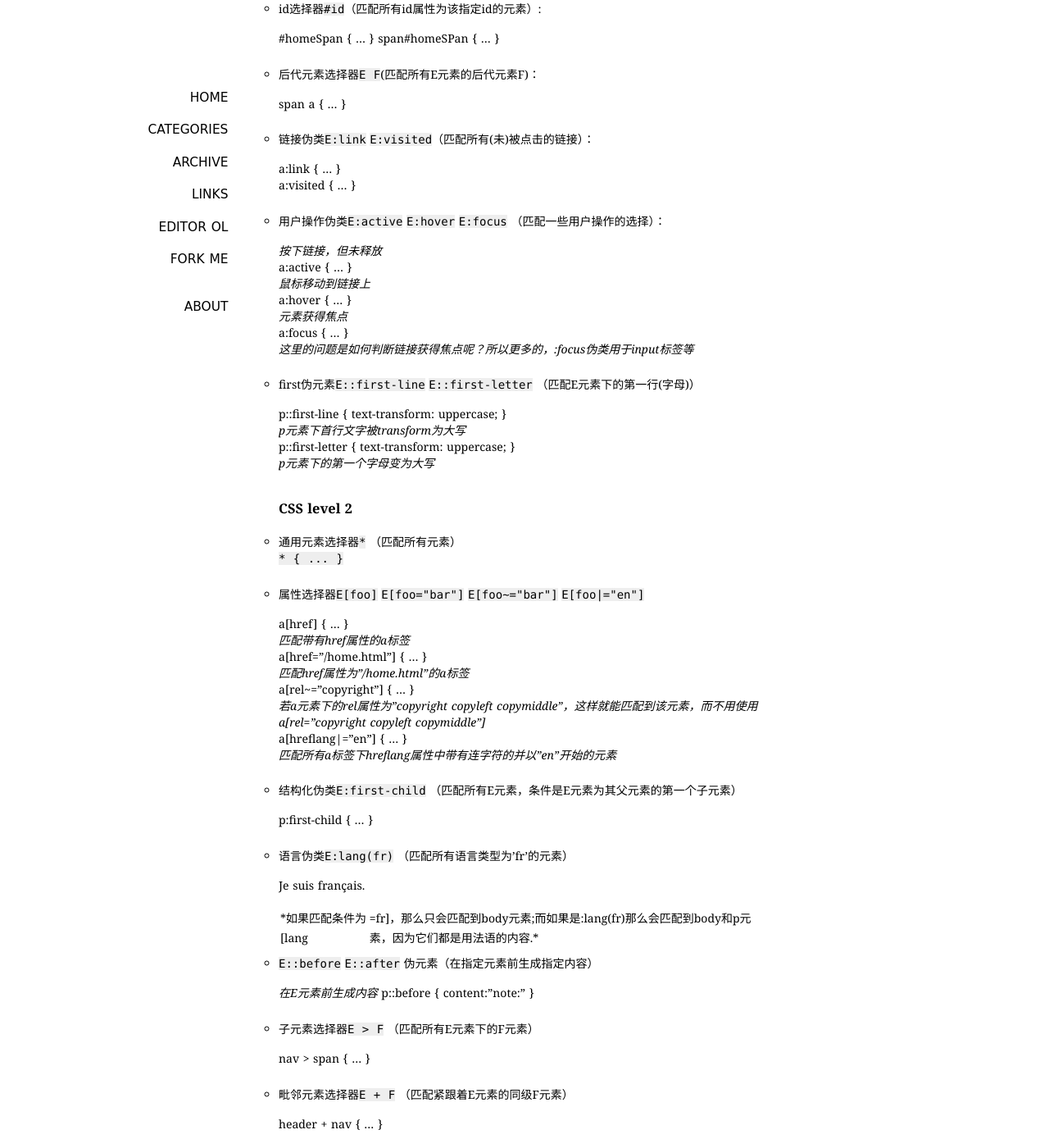
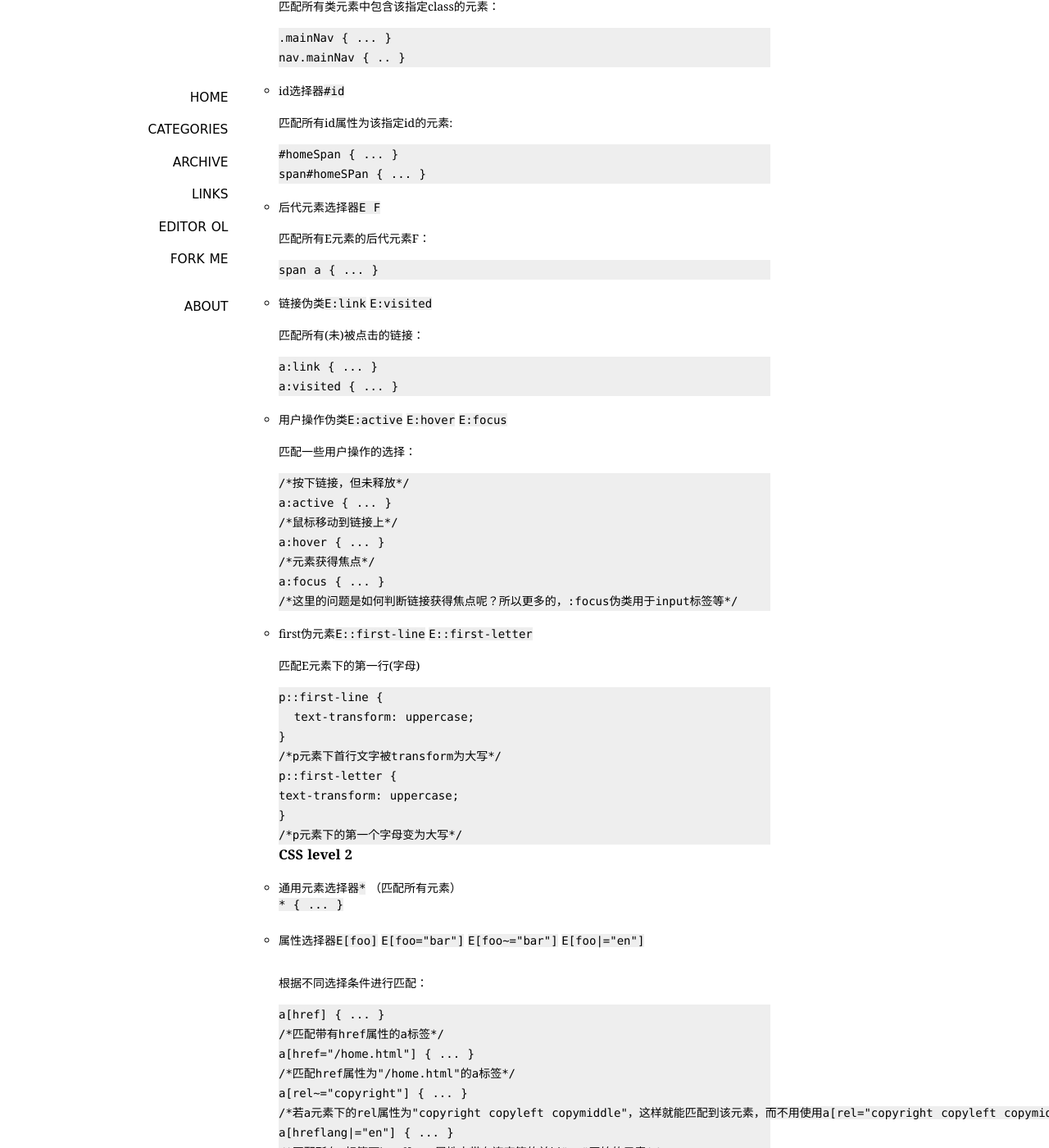
Before and after one commit to SFantasy/blog, a Jekyll site: the page built from _posts/2013-3-14-css-selector-note.markdown, in a window 1280 px wide and 1400 px high, scrolled down 1129 px. Shown: the whole window at 82% size. Built offline with Jekyll 4.4.1, drawn with Linux system fonts in a browser that asks for light colours; Markdown is read by kramdown in place of the engine named in the settings; comment, search, counter and statistics services are not loaded; some of the changed text lies outside the part shown.

Commit message:
Update 2013-3-14-css-selector-note.markdown

```diff
--- a/_posts/2013-3-14-css-selector-note.markdown
+++ b/_posts/2013-3-14-css-selector-note.markdown
@@ -38,49 +38,63 @@ categories: Front-end-Dev
 
 ### CSS level1：
 
-* 标签选择器`E`（匹配所有使用该标签的元素）:
+* 标签选择器`E`
+
+匹配所有使用该标签的元素:
 
     h2 { ... }
 
-* class选择器`.class`（匹配所有类元素中包含该指定class的元素）：
+* class选择器`.class`
+
+匹配所有类元素中包含该指定class的元素：
 
     .mainNav { ... }
     nav.mainNav { .. }
 
-* id选择器`#id`（匹配所有id属性为该指定id的元素）:
+* id选择器`#id`
+
+匹配所有id属性为该指定id的元素:
 
     #homeSpan { ... }
-	span#homeSPan { ... }
+    span#homeSPan { ... }
 
-* 后代元素选择器`E F`(匹配所有E元素的后代元素F)：
+* 后代元素选择器`E F`
+
+匹配所有E元素的后代元素F：
 
     span a { ... }
 
-* 链接伪类`E:link` `E:visited`（匹配所有(未)被点击的链接）：
+* 链接伪类`E:link` `E:visited`
+
+匹配所有(未)被点击的链接：
 
     a:link { ... }
-	a:visited { ... }
+    a:visited { ... }
 
-* 用户操作伪类`E:active` `E:hover` `E:focus` （匹配一些用户操作的选择）：
+* 用户操作伪类`E:active` `E:hover` `E:focus`
 
-    *按下链接，但未释放*
+匹配一些用户操作的选择：
+
+    /*按下链接，但未释放*/
     a:active { ... }
-	*鼠标移动到链接上*
-	a:hover { ... }
-	*元素获得焦点*
-	a:focus { ... }
-	*这里的问题是如何判断链接获得焦点呢？所以更多的，:focus伪类用于input标签等*
+    /*鼠标移动到链接上*/
+    a:hover { ... }
+    /*元素获得焦点*/
+    a:focus { ... }
+    /*这里的问题是如何判断链接获得焦点呢？所以更多的，:focus伪类用于input标签等*/
 
-* first伪元素`E::first-line` `E::first-letter` （匹配E元素下的第一行(字母)）
+* first伪元素`E::first-line` `E::first-letter`
+
+匹配E元素下的第一行(字母)
 
     p::first-line {
-	  text-transform: uppercase;
-	}
-	*p元素下首行文字被transform为大写*
-	p::first-letter {
-	  text-transform: uppercase;
-	}
-	*p元素下的第一个字母变为大写*
+      text-transform: uppercase;
+    }
+    /*p元素下首行文字被transform为大写*/
+    p::first-letter {
+    text-transform: uppercase;
+    }
+    /*p元素下的第一个字母变为大写*/
 
 
 ### CSS level 2
@@ -90,38 +104,50 @@ categories: Front-end-Dev
 
 * 属性选择器`E[foo]` `E[foo="bar"]` `E[foo~="bar"]` `E[foo|="en"]`
 
+根据不同选择条件进行匹配：
+
     a[href] { ... }
-	*匹配带有href属性的a标签*
-	a[href="/home.html"] { ... }
-    *匹配href属性为"/home.html"的a标签*
-	a[rel~="copyright"] { ... }
-	*若a元素下的rel属性为"copyright copyleft copymiddle"，这样就能匹配到该元素，而不用使用a[rel="copyright copyleft copymiddle"]*
-	a[hreflang|="en"] { ... }
-	*匹配所有a标签下hreflang属性中带有连字符的并以"en"开始的元素*
+    /*匹配带有href属性的a标签*/
+    a[href="/home.html"] { ... }
+    /*匹配href属性为"/home.html"的a标签*/
+    a[rel~="copyright"] { ... }
+    /*若a元素下的rel属性为"copyright copyleft copymiddle"，这样就能匹配到该元素，而不用使用a[rel="copyright copyleft copymiddle"]*/
+    a[hreflang|="en"] { ... }
+    /*匹配所有a标签下hreflang属性中带有连字符的并以"en"开始的元素*/
 
-* 结构化伪类`E:first-child` （匹配所有E元素，条件是E元素为其父元素的第一个子元素）
+* 结构化伪类`E:first-child`
+
+匹配所有E元素，条件是E元素为其父元素的第一个子元素
 
     p:first-child { ... }
 
-* 语言伪类`E:lang(fr)` （匹配所有语言类型为'fr'的元素）
+* 语言伪类`E:lang(fr)`
+
+匹配所有语言类型为'fr'的元素
 
     <body lang=fr>
-	  <p>Je suis français.</p>
+      <p>Je suis français.</p>
     </body>
 
-    *如果匹配条件为[lang|=fr]，那么只会匹配到body元素;而如果是:lang(fr)那么会匹配到body和p元素，因为它们都是用法语的内容.*
+    /*如果匹配条件为[lang|=fr]，那么只会匹配到body元素;而如果是:lang(fr)那么会匹配到body和p元素，因为它们都是用法语的内容.*/
 
-* `E::before` `E::after` 伪元素（在指定元素前生成指定内容）
+* `E::before` `E::after` 伪元素
 
-    *在E元素前生成内容*
+在指定元素前生成指定内容
+
+    /*在E元素前生成内容*/
 	p::before { content:"note:" }
 
 
-* 子元素选择器`E > F` （匹配所有E元素下的F元素）
+* 子元素选择器`E > F`
+
+匹配所有E元素下的F元素
 
     nav > span { ... }
 
-* 毗邻元素选择器`E + F` （匹配紧跟着E元素的同级F元素）
+* 毗邻元素选择器`E + F`
+
+匹配紧跟着E元素的同级F元素
 
     header + nav { ... }
 
@@ -130,46 +156,50 @@ categories: Front-end-Dev
 
 * 属性选择器`E[foo^="bar"]` `E[foo$="bar"]` `E[foo*="bar"]`
 
+根据不同条件进行匹配
+
     E[foo^="bar"]
-	*E标签中foo属性的值以"bar"开始的元素*
-	E[foo$="bar"]
-	*与上面一个正好相反，E标签中foo属性的值以"bar"结尾的元素*
-	E[foo*="bar"]
-	*E标签中foo属性的值含有"bar"的元素*
+    /*E标签中foo属性的值以"bar"开始的元素*/
+    E[foo$="bar"]
+    /*与上面一个正好相反，E标签中foo属性的值以"bar"结尾的元素*/
+    E[foo*="bar"]
+    /*E标签中foo属性的值含有"bar"的元素*/
 
-* 结构化伪类
-`E:root` `E:nth-child(n)` `E:nth-last-child(n)` `E:nth-of-type(n)` `E:nth-last-of-type(n)`
+* 结构化伪类`E:root` `E:nth-child(n)` `E:nth-last-child(n)` `E:nth-of-type(n)` `E:nth-last-of-type(n)`
+
+具体解释如下
 
     E:root
-	*文档的root元素，在HTML4中，永远是html标签(W3C这样说的，实际对于上HTML文件都是html)*
+    /*文档的root元素，在HTML4中，永远是html标签(W3C这样说的，实际对于上HTML文件都是html)*/
     E:nth-child(n)
-	*E的父亲元素的第n个子元素*
-	E:nth-child(odd)
-	*就可以表示E的父亲元素下奇数号的元素*
-	E:nth-last-child(n)
-	*与E:nth-child相反，从E的父亲元素下最后一个子元素向前计数*
+    /*E的父亲元素的第n个子元素*/
+    E:nth-child(odd)
+    /*就可以表示E的父亲元素下奇数号的元素*/
+    E:nth-last-child(n)
+    /*与E:nth-child相反，从E的父亲元素下最后一个子元素向前计数*/
     E:nth-of-type(n)
-	*与E:nth-child(n)相似，但是只能匹配与E为同类(siblings)的元素标签*
-	E:nth-last-of-type(n)
-	*与E:nth-of-type相反*
+    /*与E:nth-child(n)相似，但是只能匹配与E为同类(siblings)的元素标签*/
+    E:nth-last-of-type(n)
+    /*与E:nth-of-type相反*/
 
-* 结构化伪类
-  `E:last-child` `E:first-of-type` `E:last-of-type` `E:only-child` `E:only-of-type` `E:empty`
+* 结构化伪类`E:last-child` `E:first-of-type` `E:last-of-type` `E:only-child` `E:only-of-type` `E:empty`
 
-    E:last-child
-	*等同于E:nth-last-child(1),匹配所有以E为最后元素的父元素下的子元素E*
-    ol > li:last-child
-	*匹配ol中的最后一个li元素*
+具体解释如下
+
+	E:last-child
+	/*等同于E:nth-last-child(1),匹配所有以E为最后元素的父元素下的子元素E*/
+	ol > li:last-child
+	/*匹配ol中的最后一个li元素*/
 	E:first-of-type
-	*等同于E:nth-of-type(1)*
+	/*等同于E:nth-of-type(1)*/
 	E:last-of-type
-	*等同于E:nth-last-of-type(1)*
+	/*等同于E:nth-last-of-type(1)*/
 	E:only-child
-	*匹配一个有父亲元素但是该父亲元素没有其他子元素的元素*
+	/*匹配一个有父亲元素但是该父亲元素没有其他子元素的元素*/
 	E:only-of-type
-	*匹配一个有父亲元素但是该父亲元素没有相同扩展元素名的子元素的元素*
+	/*匹配一个有父亲元素但是该父亲元素没有相同扩展元素名的子元素的元素*/
 	E:empty
-	*匹配一个不包含任何子元素的节点（包含文本节点）*
+	/*匹配一个不包含任何子元素的节点（包含文本节点）*/
 
 * 目标伪类 `E:target`
 
```
Also changed, not shown: other parts of _posts/2013-3-14-css-selector-note.markdown (+7 -4 lines).
